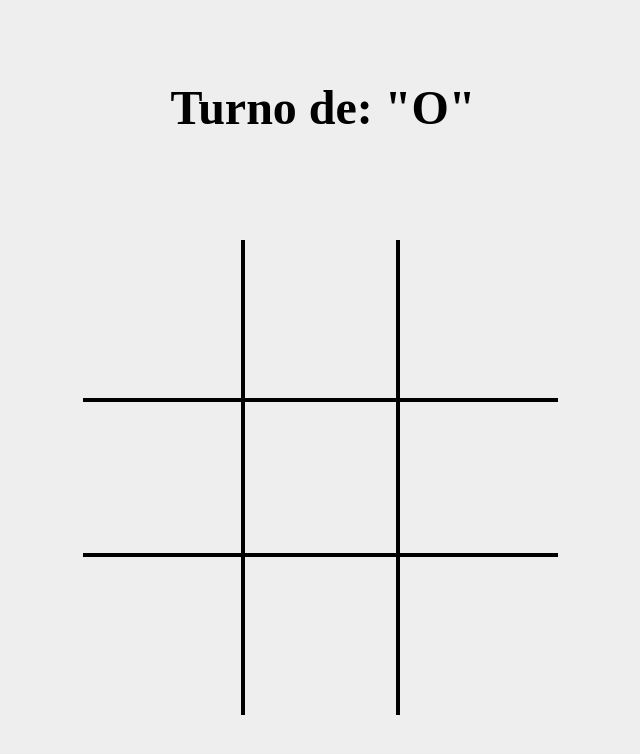
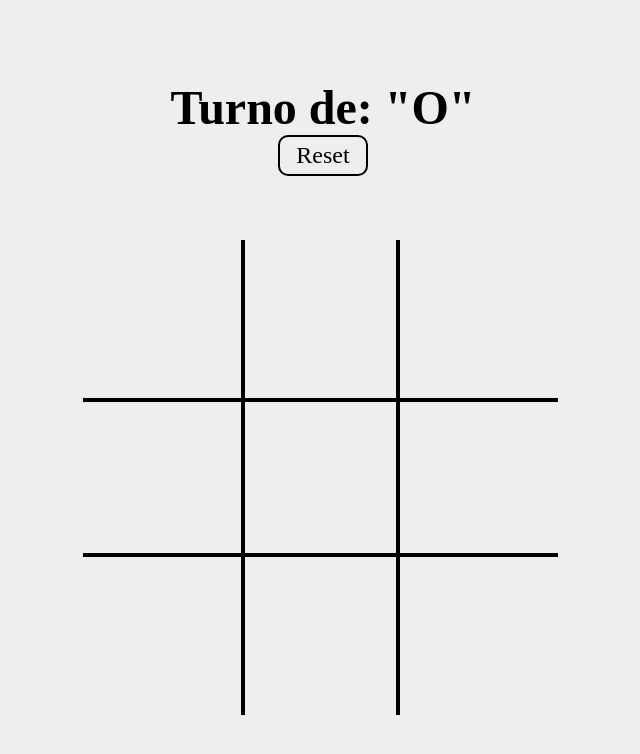
Before and after one commit to v1cto-r/Tictac, a plain HTML site: page index.html in a window 1280 px wide. Shown: the whole page, without its empty margins (317-957 px from the left). Drawn offline with Linux system fonts and the light colour scheme.

Commit message:
Game Finished

```diff
--- a/index.html
+++ b/index.html
@@ -11,6 +11,7 @@
     <div id="main">
         <div id="header">
             <h2>Turno de: <span id="turno">"O"</span></h2>
+            <div id="reset" onclick="game.restart()">Reset</div>
         </div>
         <div id="playing-grid">
             <div id="sqr1" class="square" onclick="clicksquare('sqr1')">
--- a/script.js
+++ b/script.js
@@ -21,7 +21,10 @@ const game = {
     ],
     restart() {
         this.restartgrid();
-        this.restarimg();
+        this.restartimg();
+        gamevalues.turn=1;
+        gamevalues.winner=false;
+        this.headerelement.innerHTML="<h2>Turno de: \"O\"</h2><div id=\"reset\" onclick=\"game.restart()\">Reset</div>"
     },
     checkforwinner() {
         for(let i=0;i<game.combinations.length;i++) {
@@ -32,7 +35,7 @@ const game = {
             if ((s1 === s2 && s1 === s3)&&(s1!=null&&s2!=null&&s3!=null)) {
                 gamevalues.winner=true;
                 if(s1===1) {var ganador = "O";} else {var ganador = "X";}
-                this.headerelement.innerHTML=`<h1>GANADOR: "${ganador}"</h1>`;
+                this.headerelement.innerHTML=`<h1>GANADOR: "${ganador}"</h1><div id="reset" onclick="game.restart()">Reset</div>`;
             }
         }
     },
@@ -42,11 +45,11 @@ const game = {
             game.grid[gridnames[i]] = null;
         }
     },
-    restarimg() {
+    restartimg() {
         for(let i=0;i<game.gridnames.length;i++) {
             let id = game.gridnames[i];
             let editsqr = document.getElementById(id);
-            editsqr.src = "blank.png";
+            editsqr.firstElementChild.src = "blank.png";
         }
     },
     changeturn() {
--- a/style.css
+++ b/style.css
@@ -29,6 +29,22 @@ body {
 
 #header {
     margin-top: 10vh;
+    display: flex;
+    align-items: center;
+    justify-content: center;
+    flex-direction: column;
+}
+
+#reset {
+    border: 2px black solid;
+    padding: 0.3rem 1rem;
+    font-size: 1.5rem;
+    border-radius: 10px;
+}
+
+#reset:hover {
+    background: #d7d7d7;
+    cursor: pointer;
 }
 
 .m-y {
```
